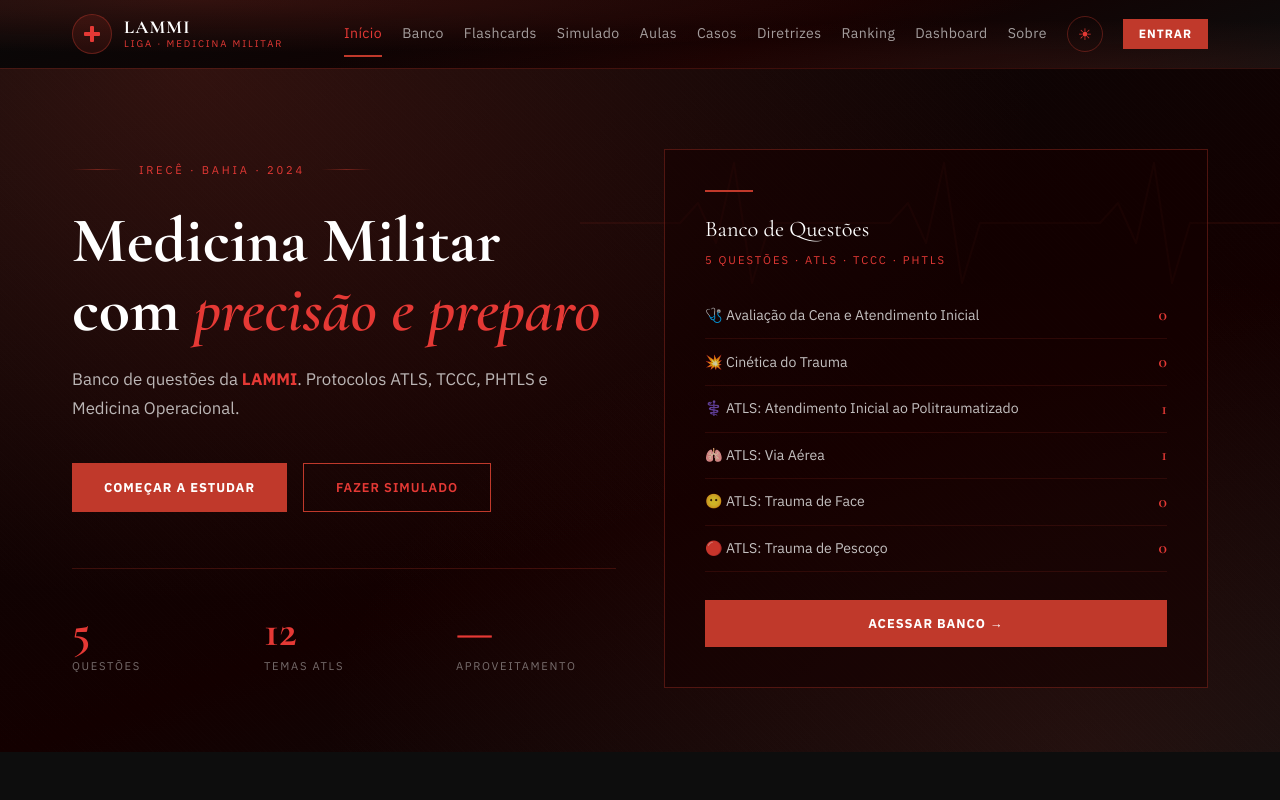
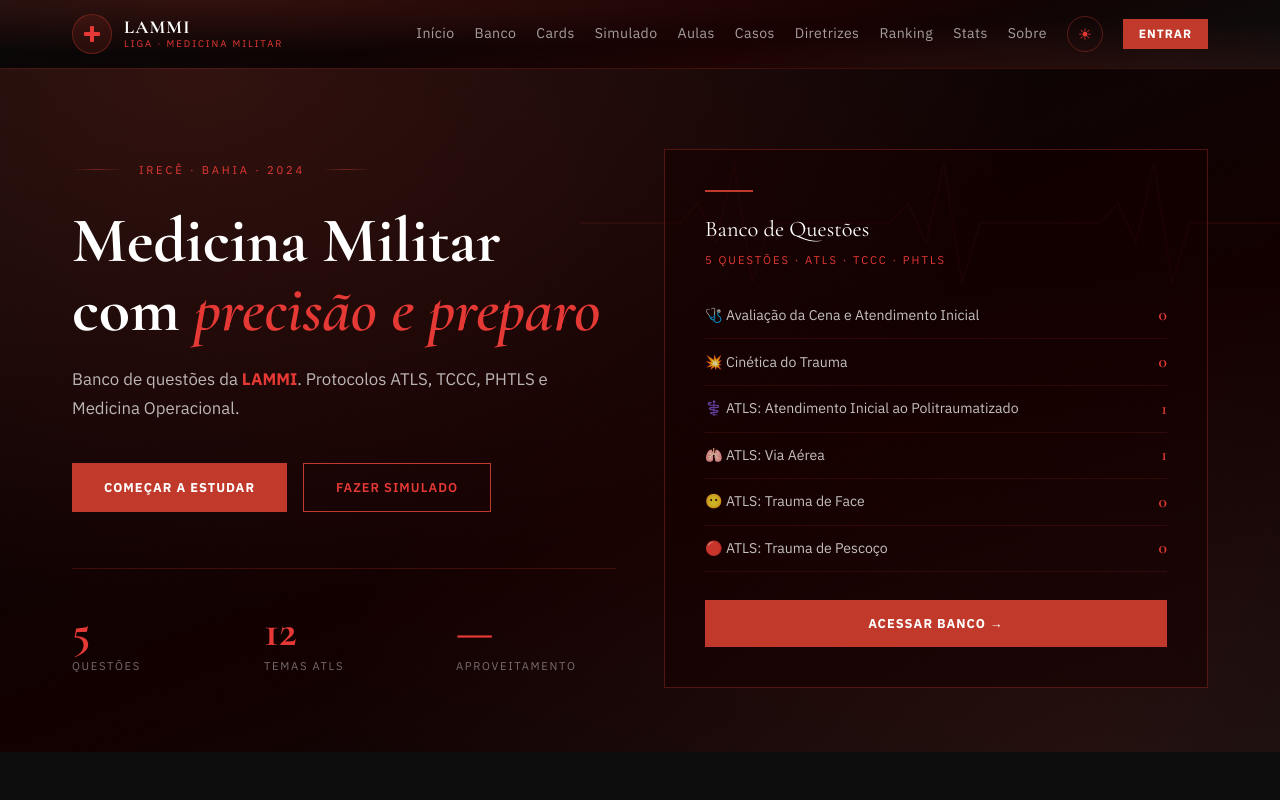
Before and after one commit to khalilcarvalho1/lammi-, a React (Vite) app: page / in a window 1280 px wide. Shown: the top 800 px of the page. Built offline with nearby package versions, Linux system fonts and the light colour scheme.

Commit message:
fix: encurtar labels da navbar

```diff
--- a/src/components/layout/Navbar.tsx
+++ b/src/components/layout/Navbar.tsx
@@ -9,17 +9,18 @@
 }
 
 const NAV_ITEMS = [
-  { path: '/',           label: 'Início'     },
-  { path: '/banco',      label: 'Banco'      },
-  { path: '/flashcards', label: 'Flashcards' },
-  { path: '/simulado',   label: 'Simulado'   },
-  { path: '/aulas',      label: 'Aulas'      },
-  { path: '/casos',      label: 'Casos'      },
-  { path: '/diretrizes', label: 'Diretrizes' },
-  { path: '/ranking',    label: 'Ranking'    },
-  { path: '/dashboard',  label: 'Dashboard'  },
-  { path: '/sobre',      label: 'Sobre'      },
+  { id: 'home',       label: 'Início'     },
+  { id: 'banco',      label: 'Banco'      },
+  { id: 'flashcards', label: 'Cards'      },
+  { id: 'simulado',   label: 'Simulado'   },
+  { id: 'aulas',      label: 'Aulas'      },
+  { id: 'casos',      label: 'Casos'      },
+  { id: 'diretrizes', label: 'Diretrizes' },
+  { id: 'ranking',    label: 'Ranking'    },
+  { id: 'dashboard',  label: 'Stats'      },
+  { id: 'sobre',      label: 'Sobre'      },
 ]
+
 
 export function Navbar({ darkMode, setDarkMode }: NavbarProps) {
   const [menuOpen, setMenuOpen] = useState(false)
```
